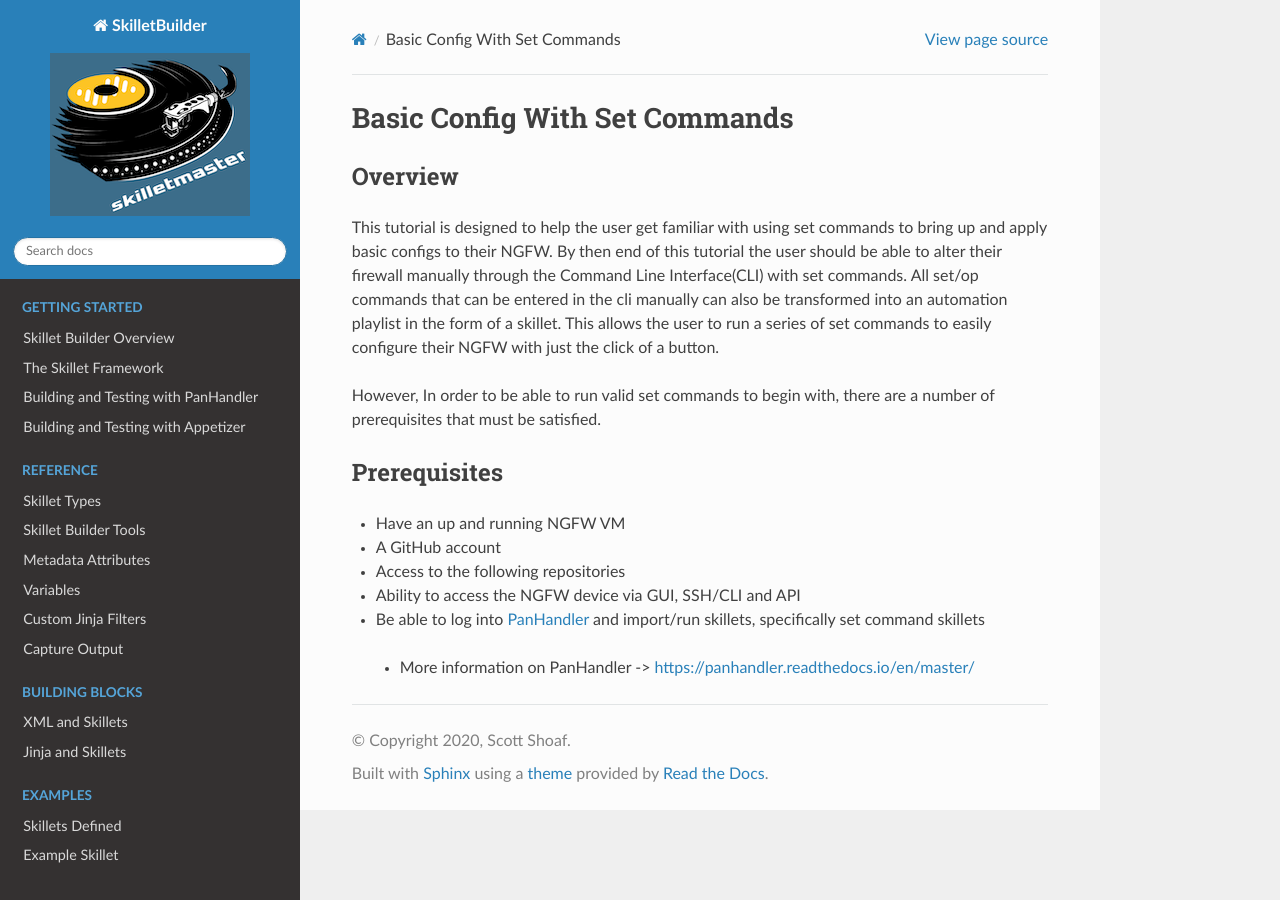
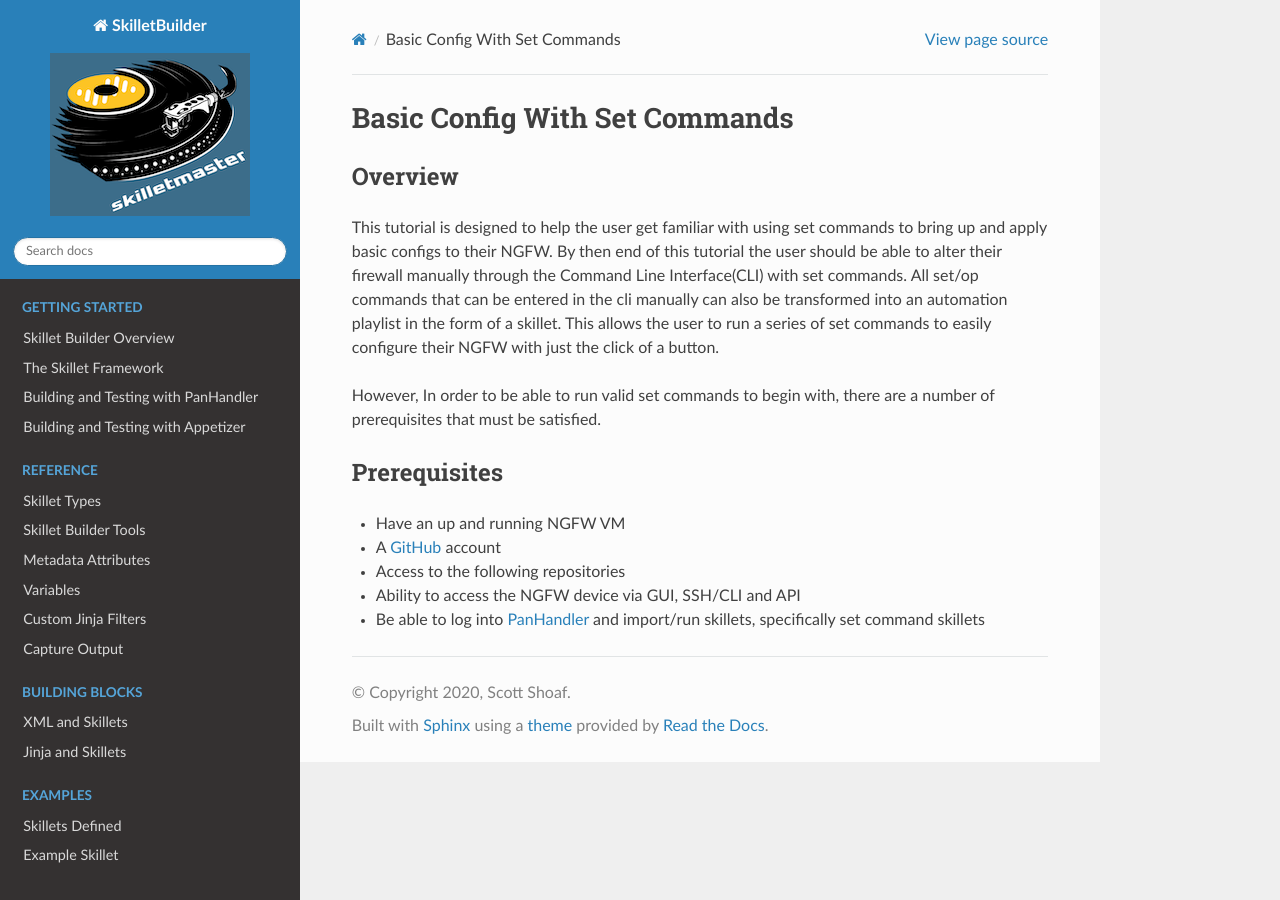
Before and after one commit to PaloAltoNetworks/SkilletBuilder, a Sphinx documentation site: the page built from docs/tutorials/tutorial_set_commands.rst, in a window 1280 px wide. Built offline with Sphinx 7.4.7 and the Read the Docs theme 2.0.0, drawn with Linux system fonts in a browser that asks for light colours; pages that are not in the unit, such as notebooks, are missing from menus.

Commit message:
Update tutorial_set_commands.rst

```diff
--- a/docs/tutorials/tutorial_set_commands.rst
+++ b/docs/tutorials/tutorial_set_commands.rst
@@ -13,11 +13,10 @@
 --------------
 
 * Have an up and running NGFW VM
-* A GitHub account
+* A GitHub_ account
 * Access to the following repositories
 * Ability to access the NGFW device via GUI, SSH/CLI and API
 * Be able to log into PanHandler_ and import/run skillets, specifically set command skillets
 
 .. _PanHandler: https://panhandler.readthedocs.io/en/master/
-
-  * More information on PanHandler -> https://panhandler.readthedocs.io/en/master/
+.. _GitHub: https://github.com
```
